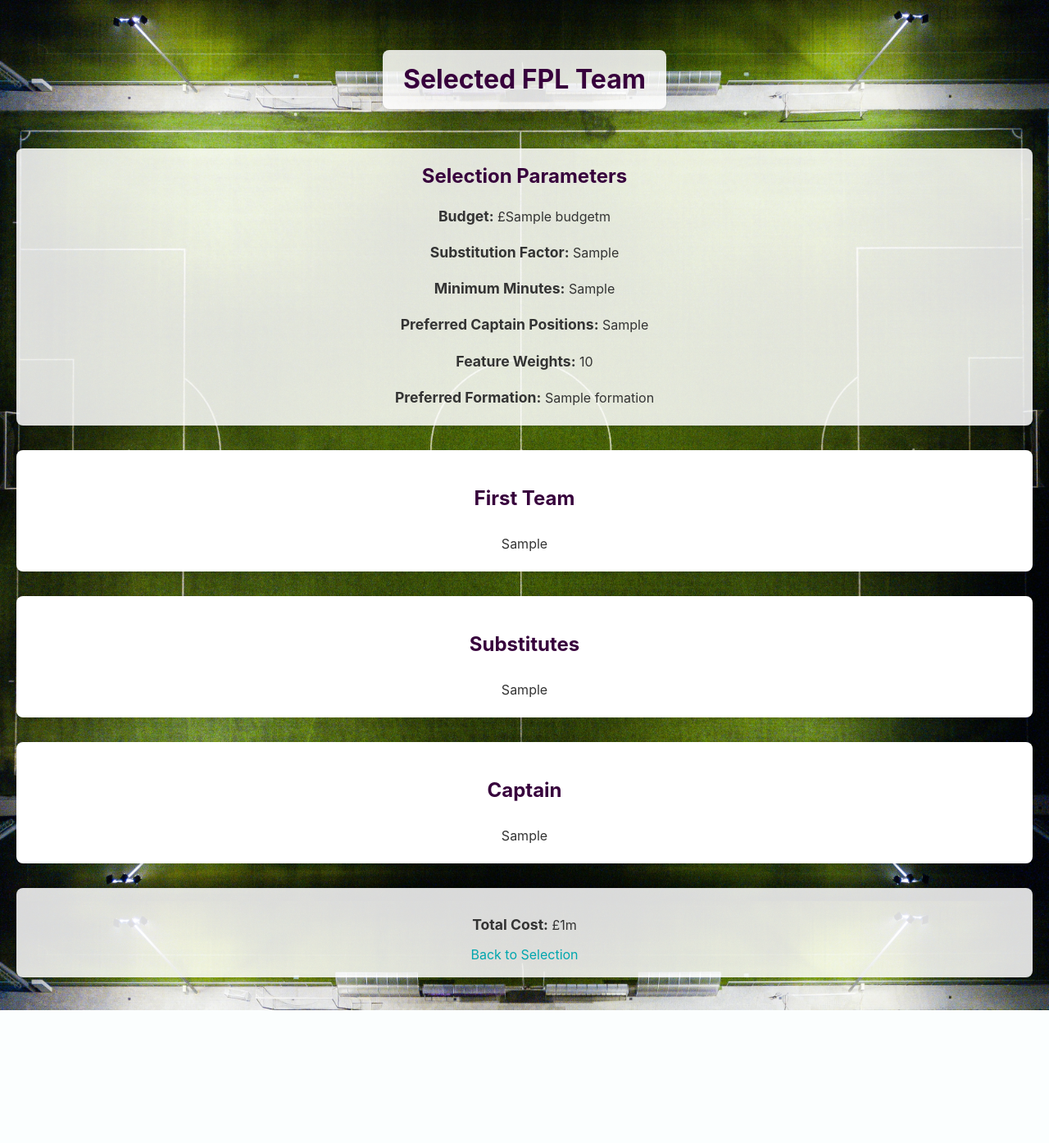
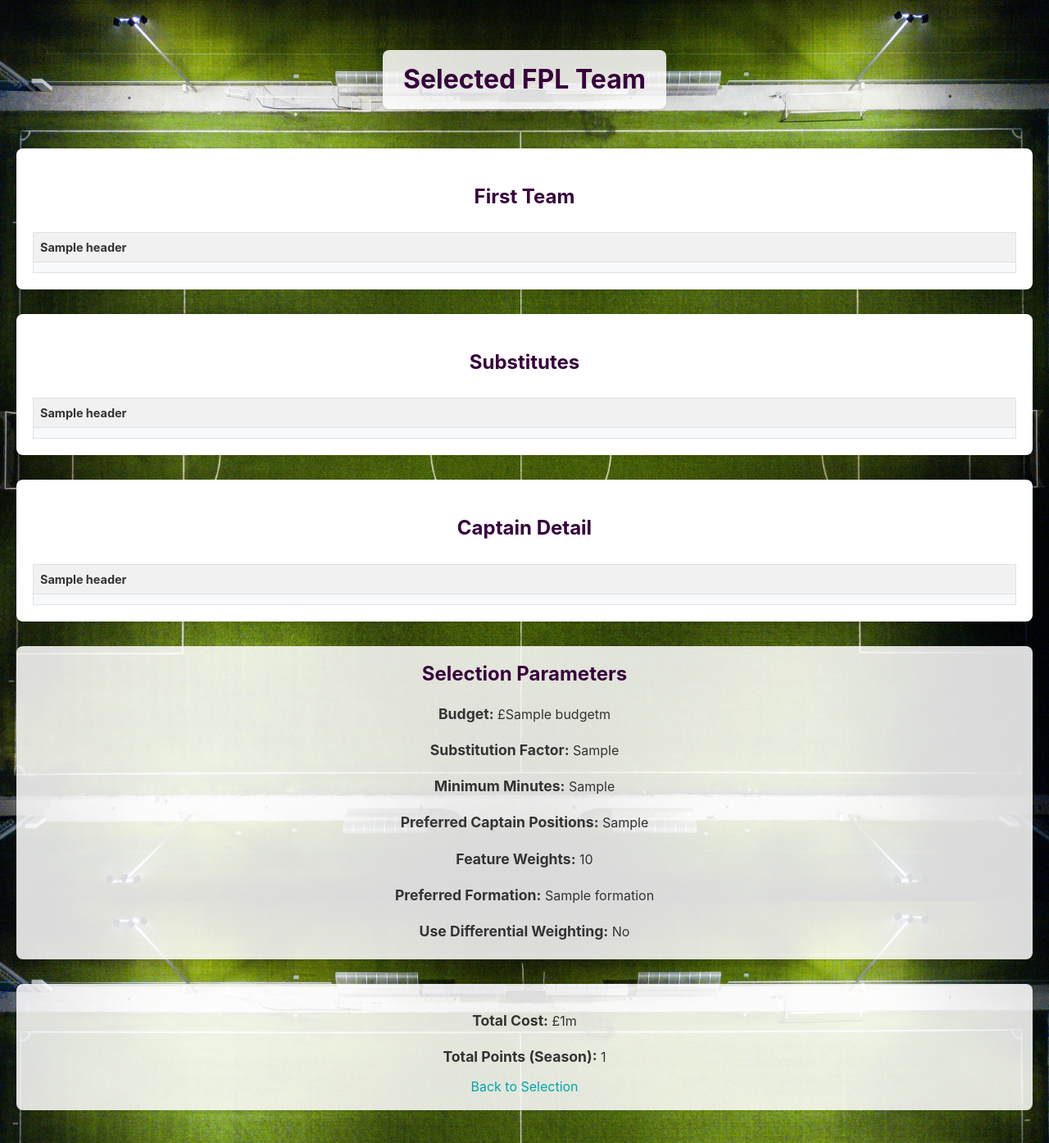
Before and after one commit to rbkuhn/FPLBot, a Flask app: template templates/team.html in a window 1280 px wide. Shown: the whole page at 82% size. Before the commit the page ends 1232 px from the top, so only its background shows below. Run offline with Flask 3, Linux system fonts and the light colour scheme; the template is opened without the code that fills it: most values are stand-ins (such as "Sample title", 1, 10 or a date in 2020); lists and menus that the app fills with data are empty.

Commit message:
feat: Add historical points, captain highlight, score format & move params

```diff
--- a/app.py
+++ b/app.py
@@ -86,18 +86,30 @@ def select_fpl_team():
         flash("Error: Team selection failed. This might be due to overly strict constraints (e.g., budget too low, invalid formation, not enough players available after filtering) or an API issue. Try adjusting parameters.", category='error')
         return redirect(url_for('index'))
 
-    # --- Reorder columns to move 'Final_value' to the end ---
+    # --- Calculate Total Historical Points (BEFORE renaming) ---
+    total_historical_points = 0
+    if first_team is not None and captain is not None and not first_team.empty and not captain.empty:
+        if 'total_points' in first_team.columns and 'total_points' in captain.columns:
+            try:
+                starters_points = first_team['total_points'].sum()
+                captain_points = captain['total_points'].iloc[0]
+                total_historical_points = starters_points + captain_points
+                logging.info(f"Calculated total historical points: Starters={starters_points}, Captain={captain_points}, Total={total_historical_points}")
+            except (KeyError, IndexError, TypeError) as e:
+                logging.error(f"Error calculating historical points: {e}")
+                total_historical_points = "Error"
+        else:
+            logging.warning("'total_points' column missing. Cannot calculate historical points.")
+            total_historical_points = "N/A"
+    else:
+        total_historical_points = "N/A"
+
+    # --- Reorder columns (using original names) ---
     target_col = 'Final_value'
     if first_team is not None and target_col in first_team.columns:
         cols = [col for col in first_team.columns if col != target_col] + [target_col]
         first_team = first_team[cols]
-    if subs is not None and target_col in subs.columns:
-        cols = [col for col in subs.columns if col != target_col] + [target_col]
-        subs = subs[cols]
-    if captain is not None and target_col in captain.columns:
-        cols = [col for col in captain.columns if col != target_col] + [target_col]
-        captain = captain[cols]
-    # --- End Reorder ---
+    # No need to reorder subs/captain if display order matches first_team target
 
     # --- Rename columns for display ---
     column_rename_map = {
@@ -114,32 +126,65 @@ def select_fpl_team():
         "expected_assists": "xA",
         "expected_goal_involvements": "xGi",
         "selected_by_percent": "% Ownership",
-        "avg_fdr_next_5": "Avg FDR", # Assuming this is the fixture column name
+        "avg_fdr_next_5": "Avg FDR",
         "Final_value": "Score"
-        # Add other columns if they appear and need renaming
     }
-
     if first_team is not None:
         first_team = first_team.rename(columns=column_rename_map)
     if subs is not None:
         subs = subs.rename(columns=column_rename_map)
     if captain is not None:
         captain = captain.rename(columns=column_rename_map)
-    # --- End Rename ---
 
-    # Convert dataframes to HTML tables for easy rendering in the template
-    first_team_html = first_team.to_html(classes='table table-striped', index=False, border=0)
-    subs_html = subs.to_html(classes='table table-striped', index=False, border=0)
-    captain_html = captain.to_html(classes='table table-striped', index=False, border=0)
-    # Use the RENAMED column name to calculate total cost
-    total_cost = round(first_team['Cost (£m)'].sum() + subs['Cost (£m)'].sum(), 2)
+    # --- Get Captain Name (AFTER renaming) ---
+    captain_name = None
+    if captain is not None and not captain.empty and "Name" in captain.columns:
+        try:
+            captain_name = captain["Name"].iloc[0]
+            logging.info(f"Identified Captain: {captain_name}")
+        except (IndexError, KeyError) as e:
+            logging.error(f"Could not extract captain name: {e}")
+
+    # --- Tooltip Map (for template) ---
+    tooltip_map = {
+        "Pos": "Position (GKP=Goalkeeper, DEF=Defender, MID=Midfielder, FWD=Forward)",
+        "Cost (£m)": "Current Price in Millions",
+        "Points": "Total FPL Points Scored This Season",
+        "Mins": "Total Minutes Played This Season",
+        "Form": "Player's FPL Form Rating",
+        "Bonus": "Total Bonus Points Scored This Season",
+        "BPS": "Total Bonus Points System Score This Season",
+        "xG": "Expected Goals (Based on chance quality)",
+        "xA": "Expected Assists (Based on chance creation quality)",
+        "xGi": "Expected Goal Involvement (xG + xA)",
+        "% Ownership": "Percentage of FPL Managers Owning This Player",
+        "Avg FDR": "Average Fixture Difficulty Rating of Next 5 Games (Lower is Easier)",
+        "Score": "Calculated Player Value Score (Based on Selected Weights and Differentials)"
+    }
+
+    # --- Calculate Total Cost (using RENAMED column) ---
+    total_cost = 0.0
+    if first_team is not None and 'Cost (£m)' in first_team.columns:
+        total_cost += first_team['Cost (£m)'].sum()
+    if subs is not None and 'Cost (£m)' in subs.columns:
+        total_cost += subs['Cost (£m)'].sum()
+    total_cost = round(total_cost, 2)
+
+    # --- Prepare data for template ---
+    first_team_list = first_team.to_dict(orient='records') if first_team is not None else []
+    subs_list = subs.to_dict(orient='records') if subs is not None else []
+    captain_list = captain.to_dict(orient='records') if captain is not None else []
+    headers = list(first_team.columns) if first_team is not None and not first_team.empty else [] # Use columns from renamed DF
 
     return render_template('team.html',
-                           first_team_table=first_team_html,
-                           subs_table=subs_html,
-                           captain_table=captain_html,
+                           headers=headers, # Pass headers
+                           tooltip_map=tooltip_map, # Pass tooltips
+                           first_team_list=first_team_list, # Pass list of dicts
+                           subs_list=subs_list, # Pass list of dicts
+                           captain_list=captain_list, # Pass list of dicts
+                           captain_name=captain_name, # Pass captain's name
                            total_cost=total_cost,
-                           # Pass parameters to display on results page
+                           total_historical_points=total_historical_points,
                            budget=budget,
                            sub_factor=sub_factor,
                            min_minutes=min_minutes,
--- a/templates/team.html
+++ b/templates/team.html
@@ -23,7 +23,97 @@
         {% endwith %}
         {# ----------------------------- #}
 
-        <!-- Display Parameters Used -->
+        {% if first_team_list %}
+        <div class="team-section">
+            <h2>First Team</h2>
+            <table class="table table-striped">
+                <thead>
+                    <tr>
+                        {% for header in headers %}
+                        <th title="{{ tooltip_map.get(header, '') }}">{{ header }}</th>
+                        {% endfor %}
+                    </tr>
+                </thead>
+                <tbody>
+                    {% for player in first_team_list %}
+                    <tr class="{{ 'captain-row' if player.Name == captain_name else '' }}">
+                        {% for header in headers %}
+                            {# Special handling for Name column to add (C) #}
+                            {% if header == 'Name' and player.Name == captain_name %}
+                                <td>{{ player.get(header, '') }} (C)</td>
+                            {# Format Score column #}
+                            {% elif header == 'Score' %}
+                                <td>{{ player.get(header) | round(3) }}</td>
+                            {% else %}
+                                <td>{{ player.get(header, '') }}</td>
+                            {% endif %}
+                        {% endfor %}
+                    </tr>
+                    {% endfor %}
+                </tbody>
+            </table>
+        </div>
+        {% endif %}
+
+        {% if subs_list %}
+        <div class="team-section">
+            <h2>Substitutes</h2>
+            <table class="table table-striped">
+                <thead>
+                    <tr>
+                        {% for header in headers %}
+                        <th title="{{ tooltip_map.get(header, '') }}">{{ header }}</th>
+                        {% endfor %}
+                    </tr>
+                </thead>
+                <tbody>
+                    {% for player in subs_list %}
+                    <tr>
+                         {% for header in headers %}
+                            {# Format Score column #}
+                            {% if header == 'Score' %}
+                                <td>{{ player.get(header) | round(3) }}</td>
+                            {% else %}
+                                <td>{{ player.get(header, '') }}</td>
+                            {% endif %}
+                        {% endfor %}
+                    </tr>
+                    {% endfor %}
+                </tbody>
+            </table>
+        </div>
+        {% endif %}
+
+         {% if captain_list %}
+        <div class="team-section">
+            <h2>Captain Detail</h2>
+            <table class="table table-striped">
+                <thead>
+                    <tr>
+                        {% for header in headers %}
+                        <th title="{{ tooltip_map.get(header, '') }}">{{ header }}</th>
+                        {% endfor %}
+                    </tr>
+                </thead>
+                <tbody>
+                    {% for player in captain_list %}
+                    <tr>
+                         {% for header in headers %}
+                            {# Format Score column #}
+                            {% if header == 'Score' %}
+                                <td>{{ player.get(header) | round(3) }}</td>
+                            {% else %}
+                                <td>{{ player.get(header, '') }}</td>
+                            {% endif %}
+                        {% endfor %}
+                    </tr>
+                    {% endfor %}
+                </tbody>
+            </table>
+        </div>
+        {% endif %}
+
+        <!-- Selection Parameters Moved Here -->
         <div class="parameters-display">
             <h2>Selection Parameters</h2>
             <p><strong>Budget:</strong> £{{ budget }}m</p>
@@ -32,26 +122,13 @@
             <p><strong>Preferred Captain Positions:</strong> {{ captain_positions | join(', ') }}</p>
             <p><strong>Feature Weights:</strong> {{ feature_weights | join(', ') if feature_weights else 'Default Balanced' }}</p>
             <p><strong>Preferred Formation:</strong> {{ formation if formation != 'any' else 'Any Valid Formation' }}</p>
-        </div>
-
-        <div class="team-section">
-            <h2>First Team</h2>
-            {{ first_team_table | safe }}
-        </div>
-
-        <div class="team-section">
-            <h2>Substitutes</h2>
-            {{ subs_table | safe }}
-        </div>
-
-        <div class="team-section">
-            <h2>Captain</h2>
-            {{ captain_table | safe }}
+            <p><strong>Use Differential Weighting:</strong> {{ 'Yes' if use_differential else 'No' }}</p>
         </div>
 
         <!-- Wrap bottom elements for styling -->
         <div class="bottom-links">
             <p><strong>Total Cost:</strong> £{{ total_cost }}m</p>
+            <p><strong>Total Points (Season):</strong> {{ total_historical_points }}</p>
             <a href="{{ url_for('index') }}">Back to Selection</a>
         </div>
     </div>
```
